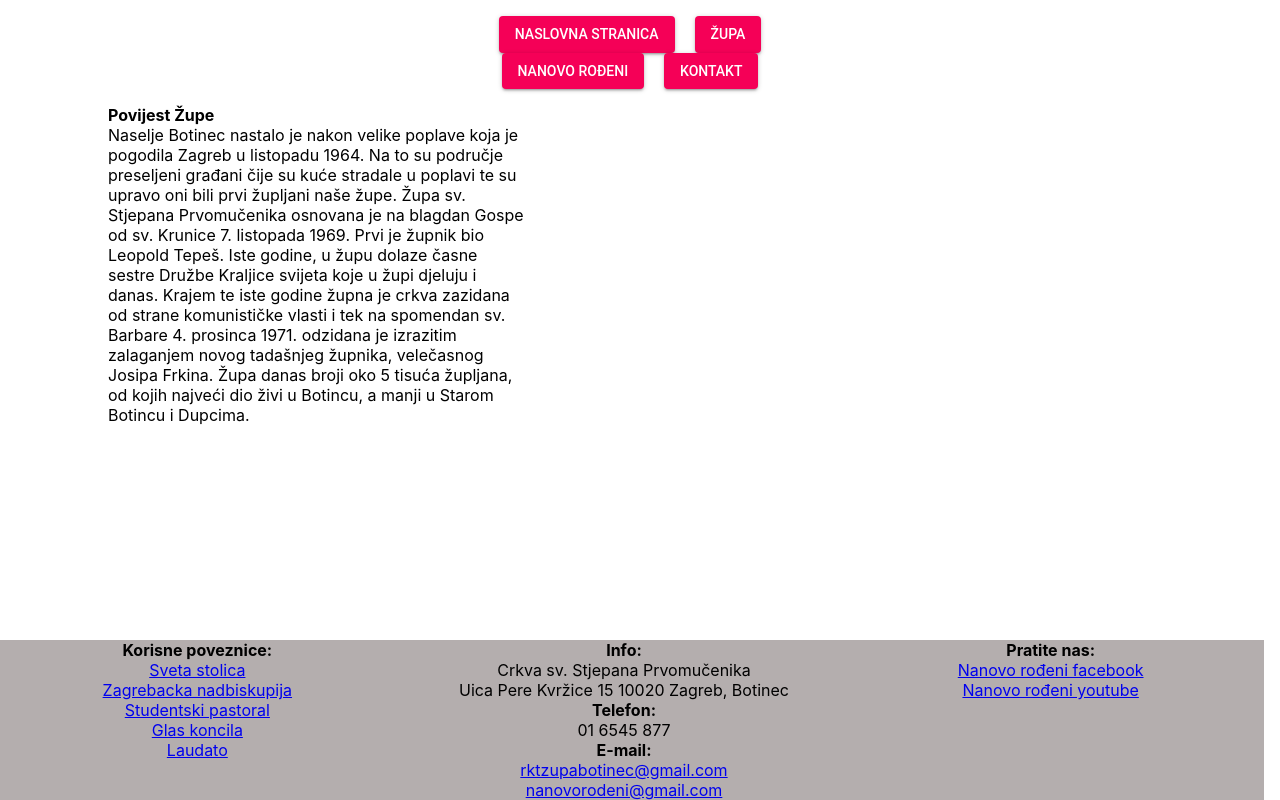
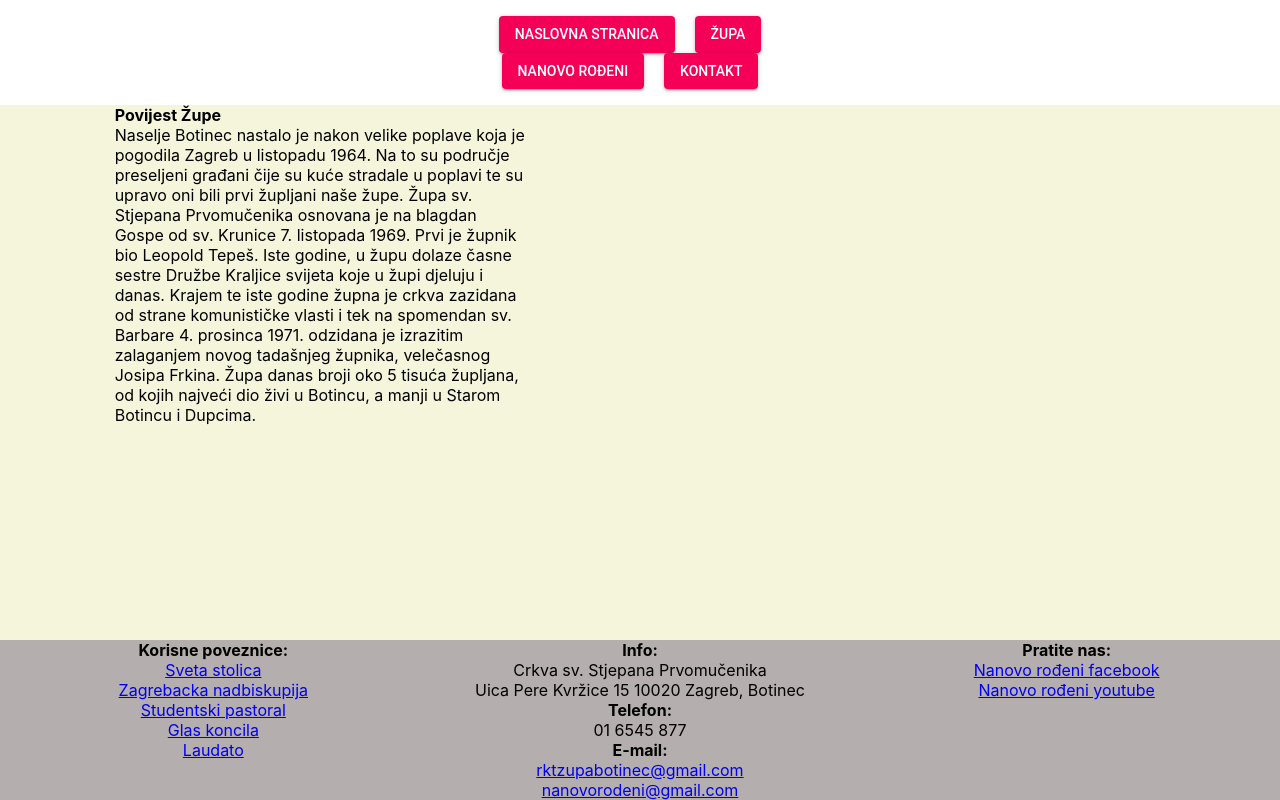
Before and after one commit to matejm91/react_test_project, a React (Create React App) app in the folder client/: page /sign-in in a window 1280 px wide. Built offline with nearby package versions, Linux system fonts and the light colour scheme.

Commit message:
Add margin style to row class

```diff
--- a/client/src/index.css
+++ b/client/src/index.css
@@ -1,14 +1,19 @@
 body {
   margin: 0;
   padding: 0;
-  font-family: -apple-system, BlinkMacSystemFont, "Segoe UI", "Roboto", "Oxygen",
-    "Ubuntu", "Cantarell", "Fira Sans", "Droid Sans", "Helvetica Neue",
+  font-family: -apple-system, BlinkMacSystemFont, 'Segoe UI', 'Roboto', 'Oxygen',
+    'Ubuntu', 'Cantarell', 'Fira Sans', 'Droid Sans', 'Helvetica Neue',
     sans-serif;
   -webkit-font-smoothing: antialiased;
   -moz-osx-font-smoothing: grayscale;
+  background-color: beige;
 }
 
 code {
-  font-family: source-code-pro, Menlo, Monaco, Consolas, "Courier New",
+  font-family: source-code-pro, Menlo, Monaco, Consolas, 'Courier New',
     monospace;
 }
+
+.row {
+  margin: 0;
+}
```
